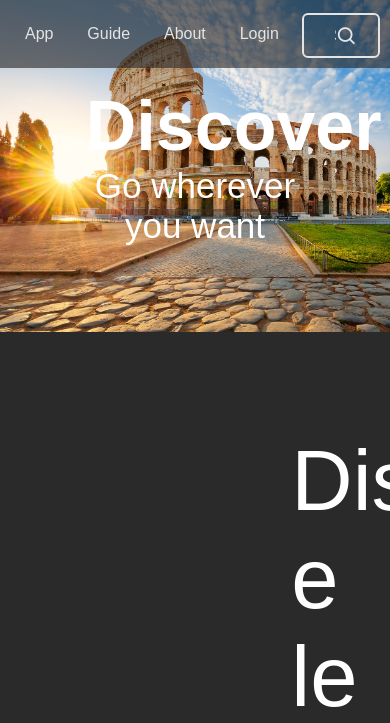
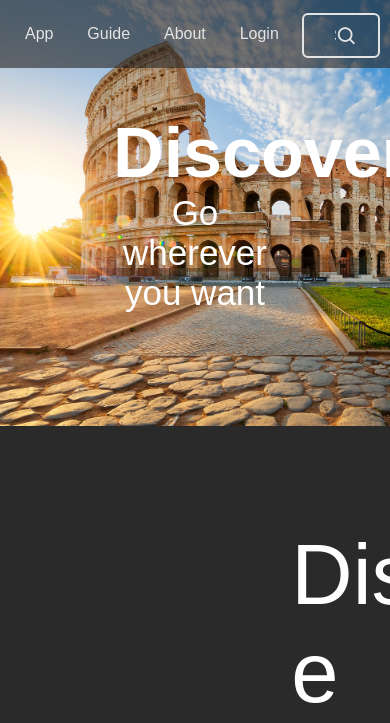
Before and after one commit to alessandrosaccone/discover, a PHP site: page /home.html in a window 390 px wide; the page is wider, and only the part inside the window is pictured. Shown: the top 723 px of that part. Run offline with PHP 8.4, Linux system fonts and the light colour scheme.

Commit message:
modifico

```diff
--- a/stylesheet_home.css
+++ b/stylesheet_home.css
@@ -21,7 +21,7 @@
 }
 
 .header {
-  padding: 29%; /* some padding */
+  padding: 23.5%; /* some padding */
   font-size: 2.5em;
   text-align: center; /* center the text */
   color: white;
@@ -297,6 +297,6 @@ body {
 
 @media screen and (max-width: 600px) {
   .header {
-    padding: 22%;
+    padding: 29%;
   }
 }
```
